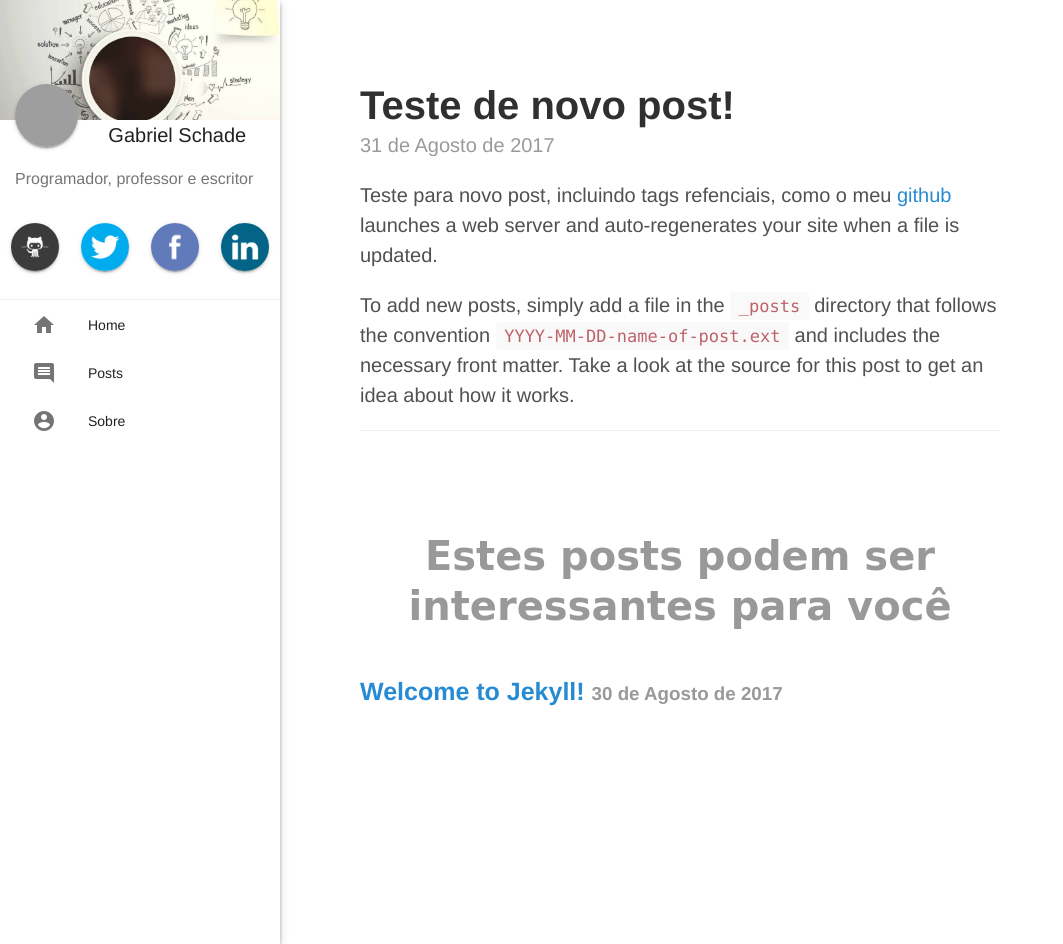
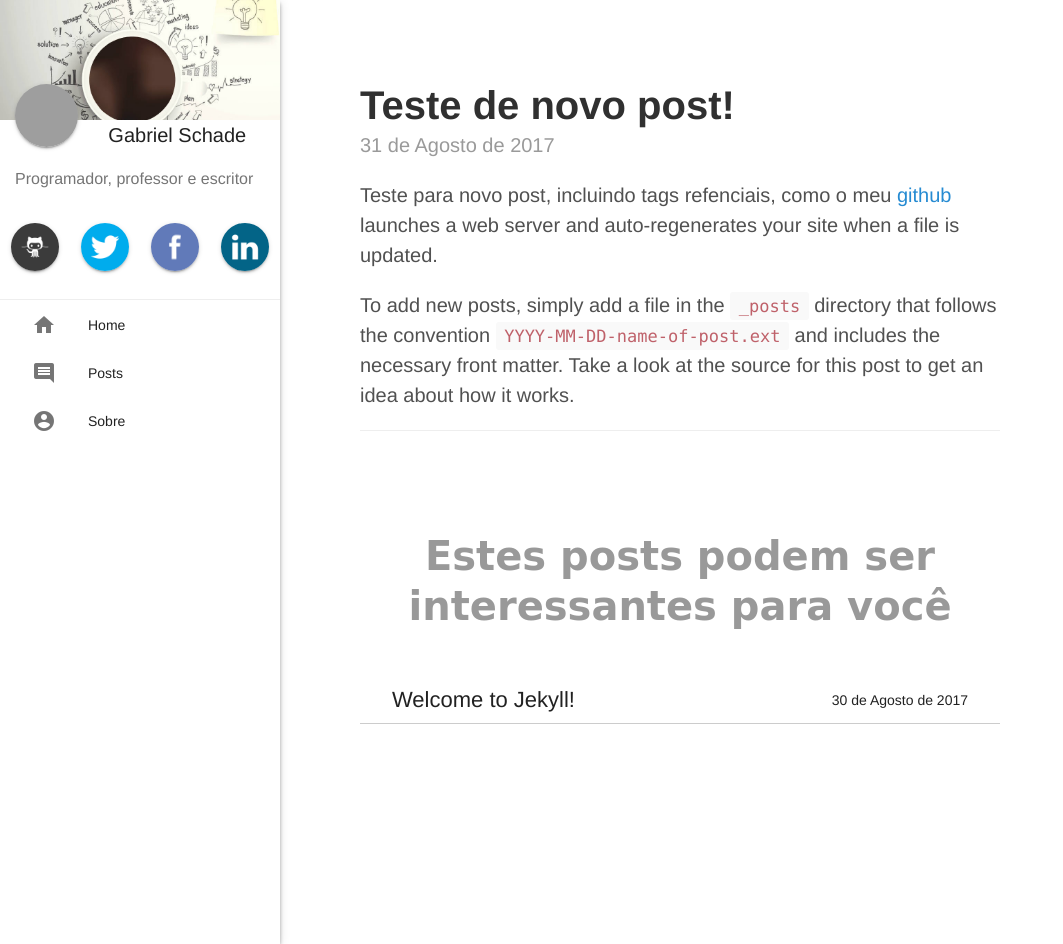
Before and after one commit to gabrielschade/gabrielschade.github.io, a Jekyll site: the page built from _posts/2017-08-31-test.markdown, in a window 1280 px wide and 944 px high. Shown: the whole window, without its empty margins (0-1063 px from the left). Built offline with Jekyll 4.4.1, drawn with Linux system fonts in a browser that asks for light colours; nearby versions of some CDN libraries; library files that are not in the unit come from our copies; comment, search, counter and statistics services are not loaded; grey boxes are pictures that could not be loaded.

Commit message:
fix-posts

```diff
--- /dev/null
+++ b/_includes/single-post.html
@@ -0,0 +1,6 @@
+<li class="content-list-item">
+    <a class="none-decoration waves-effect" href="{{ post.url }}">
+        {{ post.title }}
+        <span class="right font-small">{% include postdate.html %}</span>
+    </a>
+</li>
--- a/_layouts/post.html
+++ b/_layouts/post.html
@@ -10,14 +10,7 @@ layout: page
   {% include huge-h2.html content="Estes posts podem ser interessantes para você" %}
   <ul class="related-posts">
     {% for post in site.related_posts limit:3 %}
-      <li>
-        <h3>
-          <a href="{{ post.url }}">
-            {{ post.title }}
-            <small>{% include postdate.html %}</small>
-          </a>
-        </h3>
-      </li>
+     {% include single-post.html %}
     {% endfor %}
   </ul>
 </div>
```
Also changed, not shown: _includes/posts.html (+1 -6 lines).
